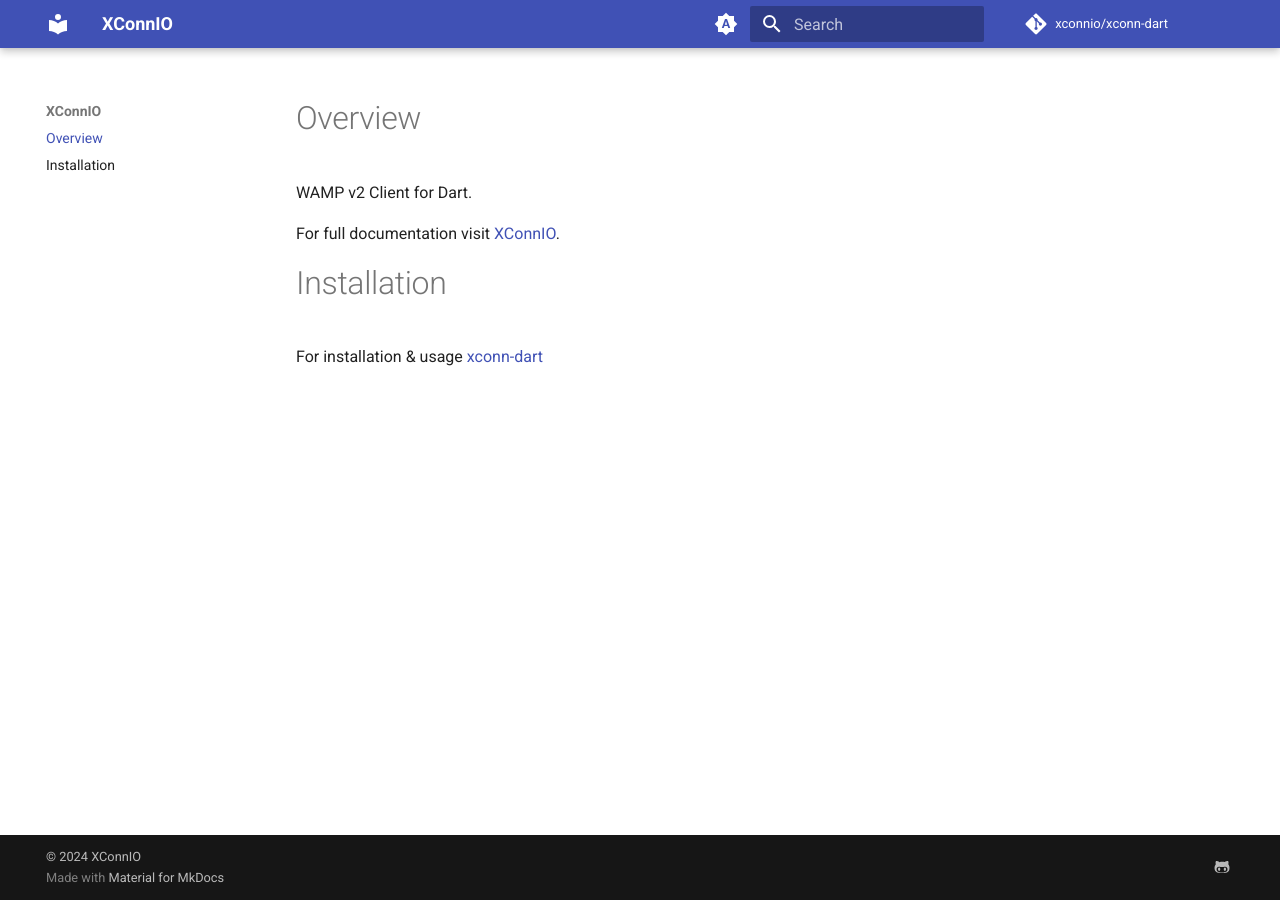
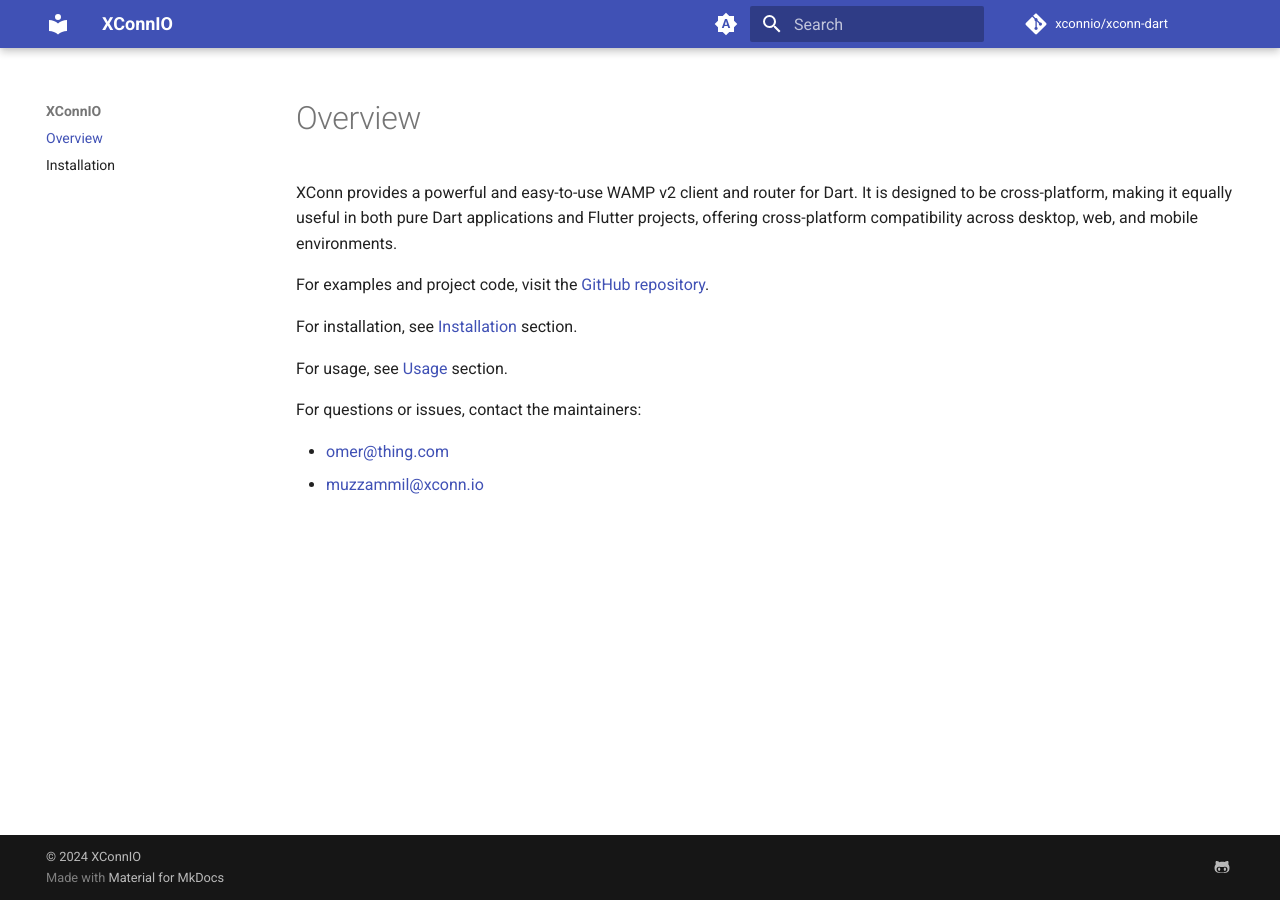
Before and after one commit to xconnio/xconn-dart, an MkDocs documentation site: the page built from docs/index.md, in a window 1280 px wide. Built offline with MkDocs 1.6.1 and Material for MkDocs 9.7.7, drawn with Linux system fonts in a browser that asks for light colours; comment, search, counter and statistics services are not loaded.

Commit message:
Improve Overview page

```diff
--- a/docs/index.md
+++ b/docs/index.md
@@ -1,7 +1,16 @@
 # Overview
-WAMP v2 Client for Dart.
 
-For full documentation visit [XConnIO](https://www.xconn.io).
+XConn provides a powerful and easy-to-use WAMP v2 client and router for Dart. It is designed to be
+cross-platform, making it equally useful in both pure Dart applications and Flutter projects,
+offering cross-platform compatibility across desktop, web, and mobile environments.
 
-# Installation
-For installation & usage [xconn-dart](https://xconn.io/xconn/dart/)
+For examples and project code, visit the [GitHub repository](https://github.com/xconnio/xconn-dart).
+
+For installation, see [Installation](https://docs.xconn.io/xconn/dart/installation) section.
+
+For usage, see [Usage](https://docs.xconn.io/xconn/dart/usage) section.
+
+For questions or issues, contact the maintainers:
+
+- [omer@thing.com](mailto:omer@thing.com)
+- [muzzammil@xconn.io](mailto:muzzammil@xconn.io)
```
